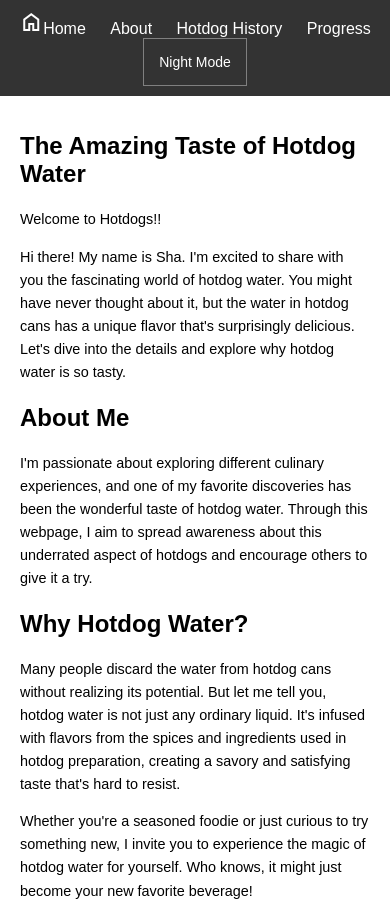
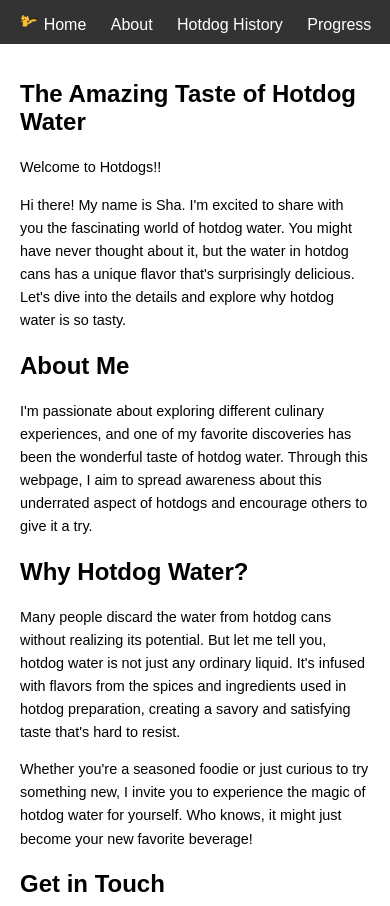
Before and after one commit to chianels/hot-dog-water, a plain HTML site: page index.html in a window 390 px wide. Shown: the top 906 px of the page. Drawn offline with nearby package versions, Linux system fonts and the light colour scheme.

Commit message:
een paar dingen

```diff
--- a/index.html
+++ b/index.html
@@ -11,9 +11,7 @@
 <body>
     <!-- Navigation Menu -->
     <div class="menu">
-        <a href="./index.html"><span class="material-symbols-outlined">
-            home
-            </span>Home</a>
+        <a href="./index.html"><img src="pickachy.png">Home</a>
         <a href="./about.html">About</a>
         <a href="./history.html">Hotdog History</a>
         <a href="./progress.html">Progress</a>
--- a/style.css
+++ b/style.css
@@ -8,6 +8,12 @@ body {
     color: black;
     padding: 0;
     transition: background-color 0.5s;
+}
+
+.menu a img {
+    width: 20px; /* Adjust width as needed */
+    height: 20px; /* Adjust height as needed */
+    margin-right: 5px; /* Adjust spacing between icon and text */
 }
 
 .container {
@@ -202,4 +208,7 @@ input[type="submit"] {
         margin-top: 20px;
         padding: 10px;
     }
+    #nightModeBtn{
+        display: none;
+    }
 }
```
